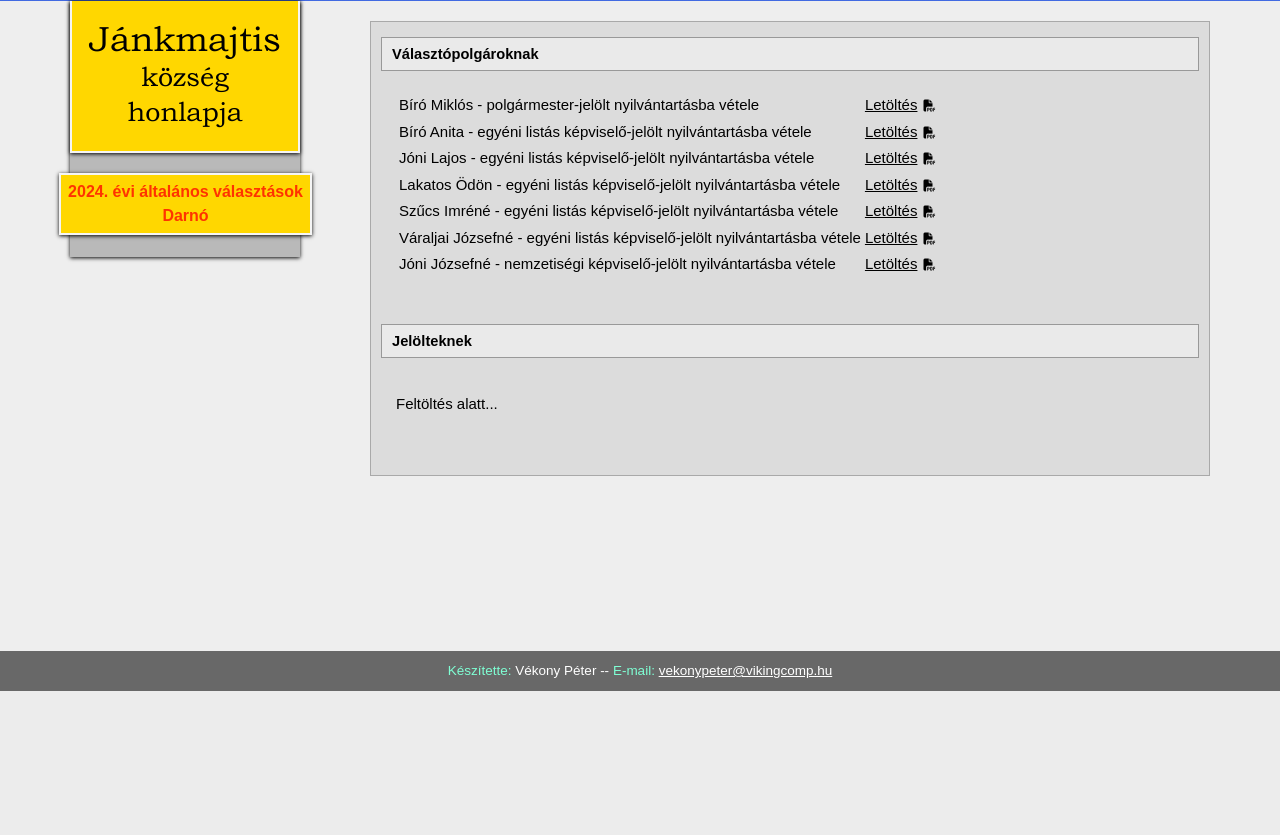
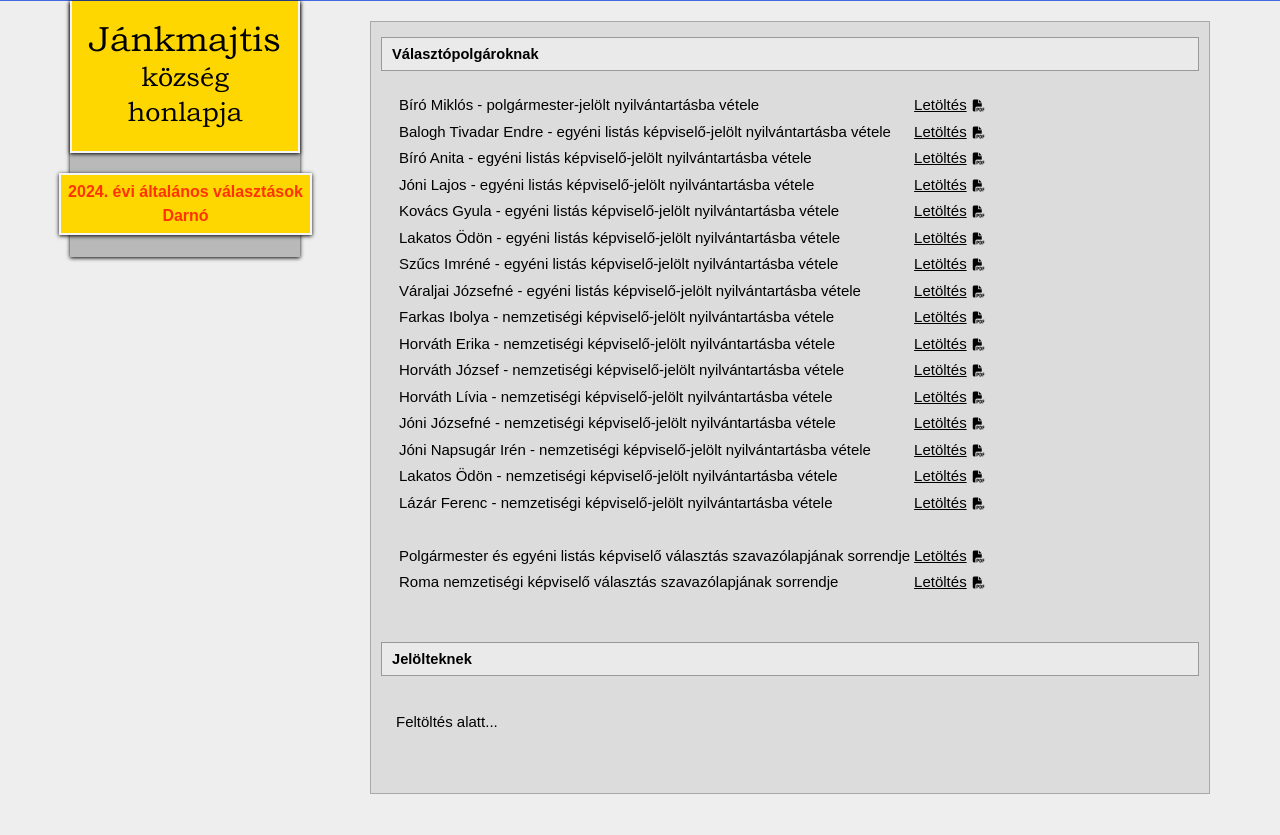
Before and after one commit to vekonypeter/jankmajtis_web, a PHP site: page /valasztas-dr-altalanos-2024.php in a window 1280 px wide. Shown: the part 354-1189 px from the top of the page. Before the commit the page ends 1045 px from the top, so only its background shows below. Run offline with PHP 8.4, Linux system fonts and the light colour scheme; some libraries are stand-ins or nearby versions.

Commit message:
választási update

```diff
--- a/valasztas-dr-altalanos-2024.php
+++ b/valasztas-dr-altalanos-2024.php
@@ -33,12 +33,20 @@ include('header.php');
                             <td><a href="./docs/valasztas_2024/dr_pm_nyilv_vetel_biro_miklos.pdf" target="_blank">Letöltés<i class="fa-solid fa-menu fa-file-pdf"></i></a></td>
                         </tr>
                         <tr>
+                            <td>Balogh Tivadar Endre - egyéni listás képviselő-jelölt nyilvántartásba vétele</td>
+                            <td><a href="./docs/valasztas_2024/dr_ekepv_nyilv_vetel_balogh_tivadar_endre.pdf" target="_blank">Letöltés<i class="fa-solid fa-menu fa-file-pdf"></i></a></td>
+                        </tr>
+                        <tr>
                             <td>Bíró Anita -  egyéni listás képviselő-jelölt nyilvántartásba vétele   </td>
                             <td><a href="./docs/valasztas_2024/dr_ekepv_nyilv_vetel_biro_anita.pdf" target="_blank">Letöltés<i class="fa-solid fa-menu fa-file-pdf"></i></a></td>
                         </tr>
                         <tr>
                             <td>Jóni Lajos - egyéni listás képviselő-jelölt nyilvántartásba vétele</td>
                             <td><a href="./docs/valasztas_2024/dr_ekepv_nyilv_vetel_joni_lajos.pdf" target="_blank">Letöltés<i class="fa-solid fa-menu fa-file-pdf"></i></a></td>
+                        </tr>
+                        <tr>
+                            <td>Kovács Gyula - egyéni listás képviselő-jelölt nyilvántartásba vétele</td>
+                            <td><a href="./docs/valasztas_2024/dr_ekepv_nyilv_vetel_kovacs_gyula.pdf" target="_blank">Letöltés<i class="fa-solid fa-menu fa-file-pdf"></i></a></td>
                         </tr>
                         <tr>
                             <td>Lakatos Ödön - egyéni listás képviselő-jelölt nyilvántartásba vétele</td>
@@ -53,8 +61,47 @@ include('header.php');
                             <td><a href="./docs/valasztas_2024/dr_ekepv_nyilv_vetel_varaljai jozsefne.pdf" target="_blank">Letöltés<i class="fa-solid fa-menu fa-file-pdf"></i></a></td>
                         </tr>
                         <tr>
+                            <td>Farkas Ibolya - nemzetiségi képviselő-jelölt nyilvántartásba vétele</td>
+                            <td><a href="./docs/valasztas_2024/dr_nkepv_nyilv_vetel_farkas_ibolya.pdf" target="_blank">Letöltés<i class="fa-solid fa-menu fa-file-pdf"></i></a></td>
+                        </tr>
+                        <tr>
+                            <td>Horváth Erika - nemzetiségi képviselő-jelölt nyilvántartásba vétele</td>
+                            <td><a href="./docs/valasztas_2024/dr_nkepv_nyilv_vetel_horvath_erika.pdf" target="_blank">Letöltés<i class="fa-solid fa-menu fa-file-pdf"></i></a></td>
+                        </tr>
+                        <tr>
+                            <td>Horváth József - nemzetiségi képviselő-jelölt nyilvántartásba vétele</td>
+                            <td><a href="./docs/valasztas_2024/dr_nkepv_nyilv_vetel_horvath_jozsef.pdf" target="_blank">Letöltés<i class="fa-solid fa-menu fa-file-pdf"></i></a></td>
+                        </tr>
+                        <tr>
+                            <td>Horváth Lívia - nemzetiségi képviselő-jelölt nyilvántartásba vétele</td>
+                            <td><a href="./docs/valasztas_2024/dr_nkepv_nyilv_vetel_horvath_livia.pdf" target="_blank">Letöltés<i class="fa-solid fa-menu fa-file-pdf"></i></a></td>
+                        </tr>
+                        <tr>
                             <td>Jóni Józsefné - nemzetiségi képviselő-jelölt nyilvántartásba vétele</td>
                             <td><a href="./docs/valasztas_2024/dr_nkepv_nyilv_vetel_joni_jozsefne.pdf" target="_blank">Letöltés<i class="fa-solid fa-menu fa-file-pdf"></i></a></td>
+                        </tr>
+                        <tr>
+                            <td>Jóni Napsugár Irén - nemzetiségi képviselő-jelölt nyilvántartásba vétele</td>
+                            <td><a href="./docs/valasztas_2024/dr_nkepv_nyilv_vetel_joni_napsugar_iren.pdf" target="_blank">Letöltés<i class="fa-solid fa-menu fa-file-pdf"></i></a></td>
+                        </tr>
+                        <tr>
+                            <td>Lakatos Ödön - nemzetiségi képviselő-jelölt nyilvántartásba vétele</td>
+                            <td><a href="./docs/valasztas_2024/dr_nkepv_nyilv_vetel_lakatos_odon.pdf" target="_blank">Letöltés<i class="fa-solid fa-menu fa-file-pdf"></i></a></td>
+                        </tr>
+                        <tr>
+                            <td>Lázár Ferenc - nemzetiségi képviselő-jelölt nyilvántartásba vétele</td>
+                            <td><a href="./docs/valasztas_2024/dr_nkepv_nyilv_vetel_lazar_ferenc.pdf" target="_blank">Letöltés<i class="fa-solid fa-menu fa-file-pdf"></i></a></td>
+                        </tr>
+                        <tr>
+                            <td>&nbsp;</td>
+                        </tr>
+                        <tr>
+                            <td>Polgármester és egyéni listás képviselő választás szavazólapjának sorrendje</td>
+                            <td><a href="./docs/valasztas_2024/dr_sorsolas.pdf" target="_blank">Letöltés<i class="fa-solid fa-menu fa-file-pdf"></i></a></td>
+                        </tr>
+                        <tr>
+                            <td>Roma nemzetiségi képviselő választás szavazólapjának sorrendje</td>
+                            <td><a href="./docs/valasztas_2024/dr_sorsolas_roma.pdf" target="_blank">Letöltés<i class="fa-solid fa-menu fa-file-pdf"></i></a></td>
                         </tr>
                     </table>
                 </div>
```
Also changed, not shown: valasztas-jm-altalanos-2024.php (+15 -0 lines).
